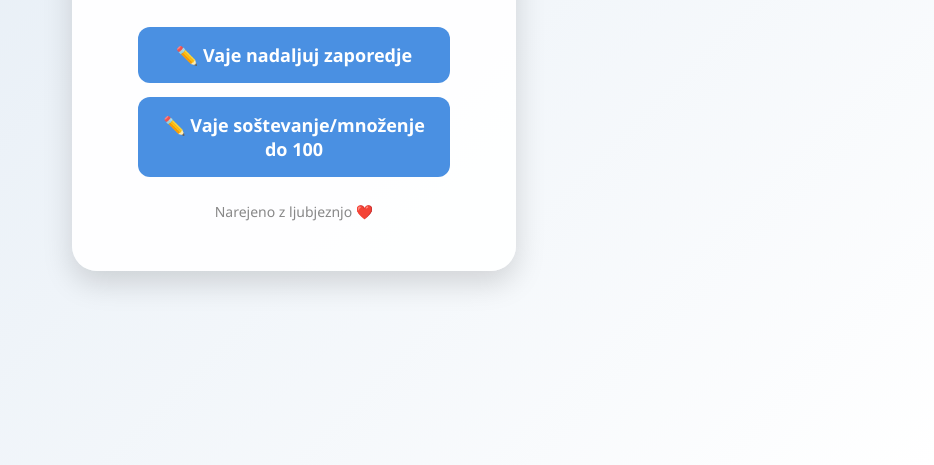
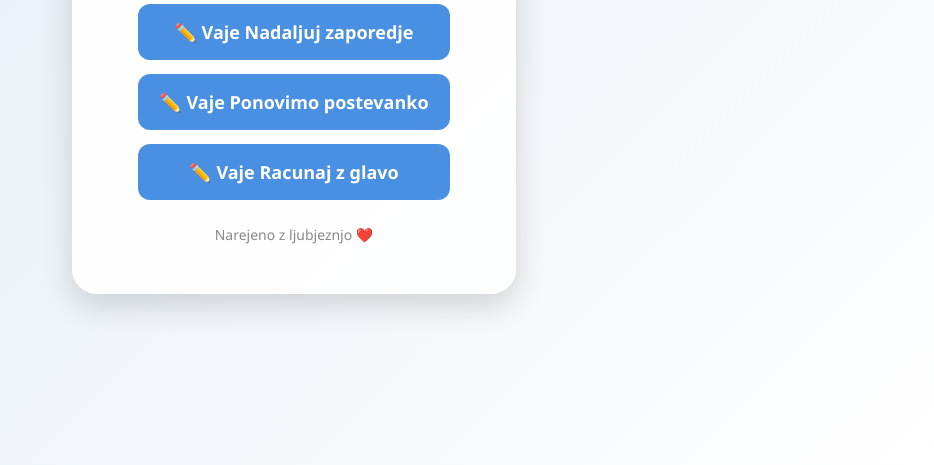
Before and after one commit to Svetlana250179/Math, a plain HTML site: page index.html in a window 1280 px wide. Shown: the part 335-800 px from the top of the page, without its empty margins (346-1280 px from the left). Drawn offline with Linux system fonts and the light colour scheme.

Commit message:
Update index.html

```diff
--- a/index.html
+++ b/index.html
@@ -75,10 +75,13 @@ h1 {
     </div>
 
     <a class="button btn1" href="Nadaljuj_zaporedje.html">
-        ✏️ Vaje nadaljuj zaporedje
+        ✏️ Vaje Nadaljuj zaporedje
+    </a>
+    <a class="button btn1" href=" Ponovimo_postevanko.html">
+        ✏️ Vaje Ponovimo postevanko
     </a>
     <a class="button btn1" href="Racunaj_z_glavo.html">
-        ✏️ Vaje soštevanje/množenje do 100
+        ✏️ Vaje Racunaj z glavo
     </a>
 
     <div class="footer">
```
